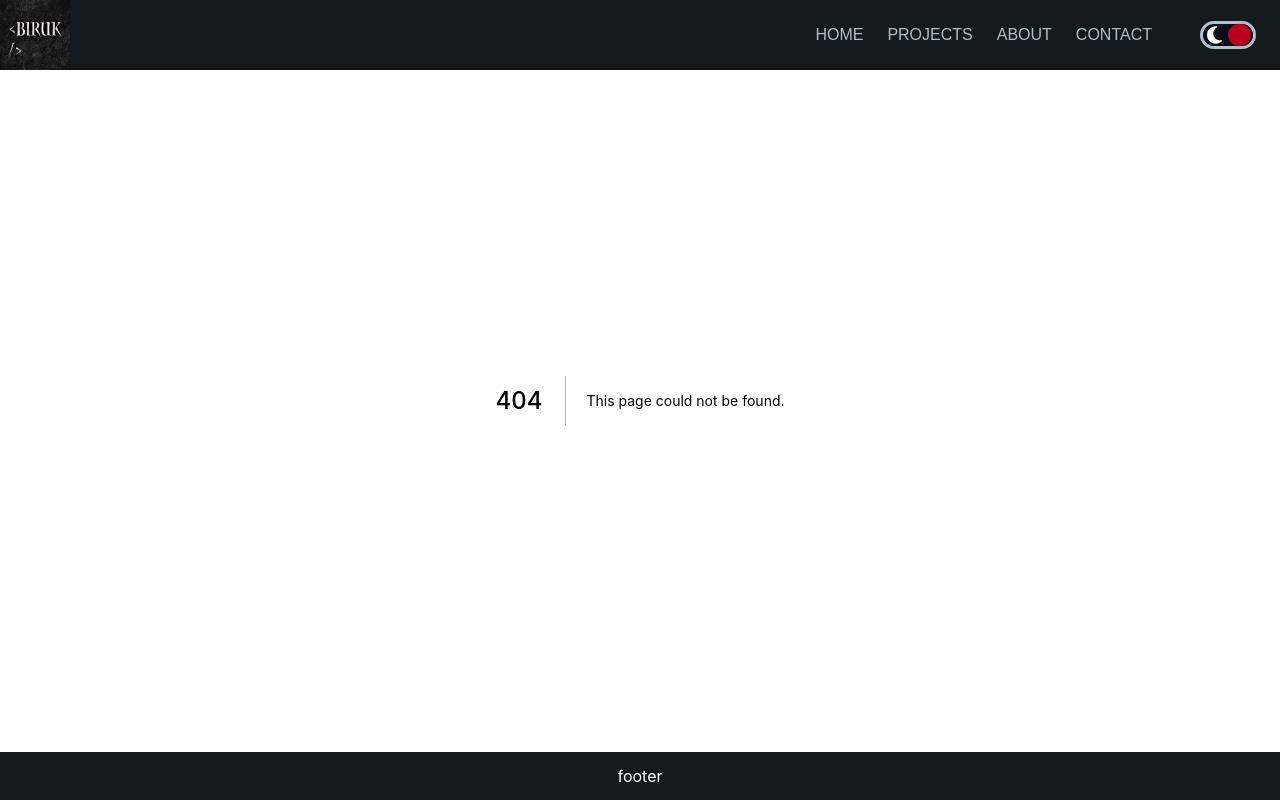
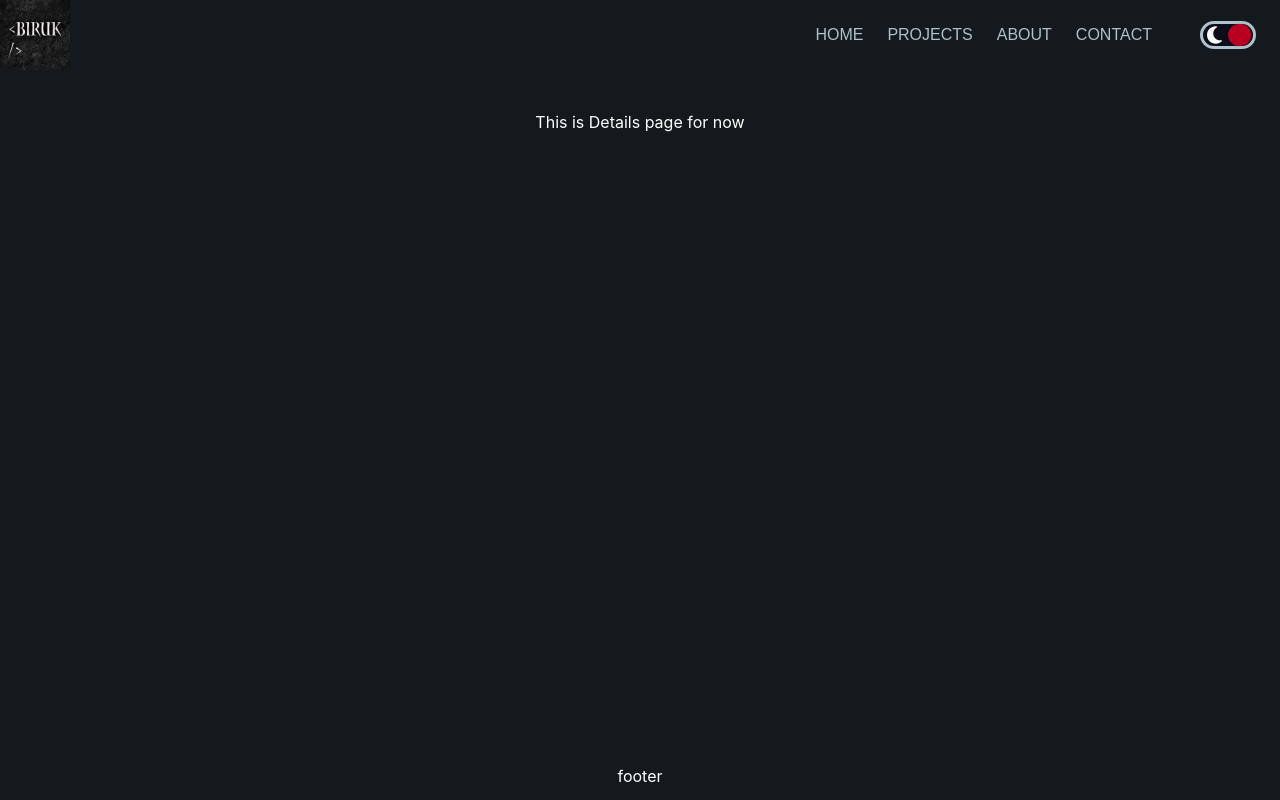
Before and after one commit to Know-Thyself/next-portfolio, a Next.js app: page /details in a window 1280 px wide. Before the commit this address had no page. Built offline with nearby package versions, Linux system fonts and the light colour scheme.

Commit message:
added programmatic routing by pushing new page

```diff
--- a/pages/_app.js
+++ b/pages/_app.js
@@ -5,12 +5,13 @@ import Link from 'next/link'
 import Layout from '../components/layout'
 
 function MyApp({ Component, pageProps }) {
+	const [project, setProject] = useState([])
 	return (
 		<Layout>
 			<Head>
 				<title>Biruk | Full Stack Web Developer</title>
 			</Head>
-			<Component {...pageProps} />
+			<Component {...pageProps} project={project} setProject={setProject} />
 		</Layout>
 	)
 }
--- /dev/null
+++ b/pages/details.js
@@ -0,0 +1,10 @@
+import styles from '../styles/details.module.css'
+
+const Details = ({ project }) => {
+  console.log(project)
+  return (
+    <div className={styles.container}>This is Details page for now</div>
+  )
+}
+
+export default Details
--- /dev/null
+++ b/styles/details.module.css
@@ -0,0 +1,5 @@
+.container {
+  text-align: center;
+  color: var(--text-primary-color);
+  padding-top: 7rem;
+}
```
Also changed, not shown: pages/projects.tsx (+9 -4 lines).
